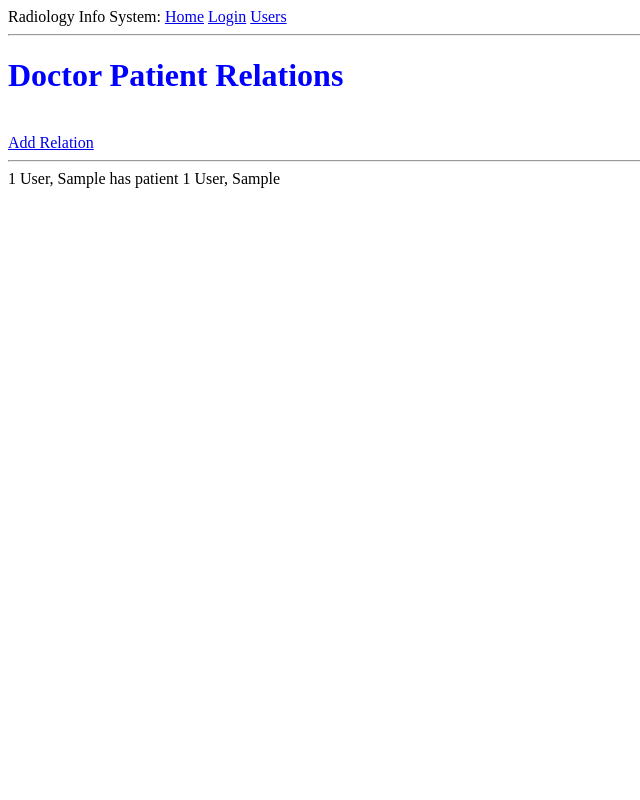
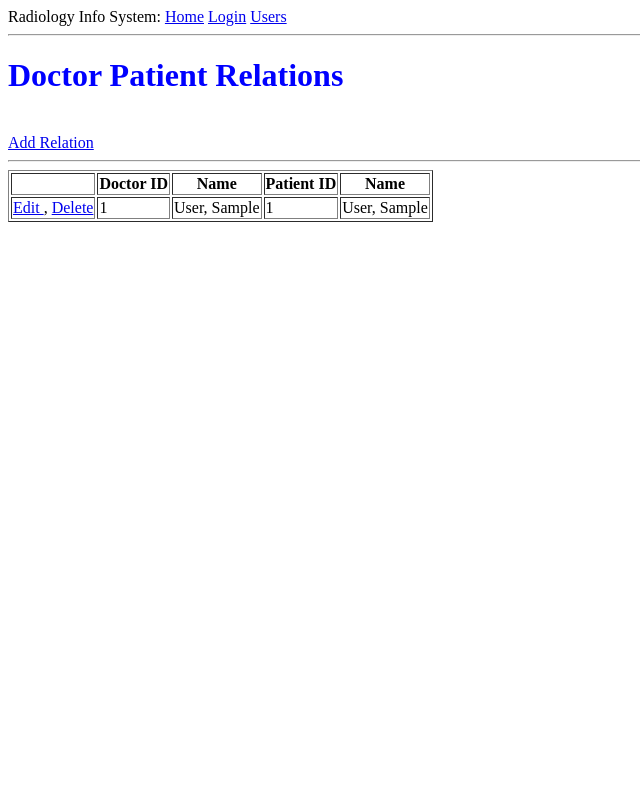
Before and after one commit to MarkGalloway/RIS, a Flask app: page /list_doctor_patients in a window 1280 px wide. Shown: the whole page, without its empty margins (0-640 px from the left). Run offline with Flask 2, Linux system fonts and the light colour scheme; tables that the repository leaves empty hold one stand-in row (values such as "Sample post").

Commit message:
Can edit and delete doctor patient relations. Reduced list persons page to hide users, doctors, patients behind 'details' link. Added link to list doctor patient relations to user management home.

```diff
--- a/app/templates/add_doctor_patient.html
+++ b/app/templates/edit_doctor_patient.html
@@ -2,8 +2,8 @@
 {% extends "base.html" %}
 
 {% block content %}
-    <h1>Add Doctor Patient Relation</h1>
-    <form action="" method="post" name="add_doctor_patient_relation">
+    <h1>{{ actionName }} Doctor Patient Relation:</h1>
+    <form action="" method="post" name="add_edit_doctor_patient_relation">
         {{ form.hidden_tag() }}
         {{ form.doctor_id.label }} {{ form.doctor_id }}
         {{ form.patient_id.label }} {{ form.patient_id }}
--- a/app/templates/list_doctor_patients.html
+++ b/app/templates/list_doctor_patients.html
@@ -3,12 +3,36 @@
 
 {% block content %}
   <h1>Doctor Patient Relations</h1><br>
-    <a href="{{ url_for('add_doctor_patient_relation') }}">Add Relation</a>
+    <a href="{{ url_for('add_edit_doctor_patient_relation') }}">
+        Add Relation</a>
     <hr>
+    <table border="1">
+        <tr>
+            <th></th>
+            <th>Doctor ID</th>
+            <th>Name</th>
+            <th>Patient ID</th>
+            <th>Name</th>
+        </tr>
     {% for dprel in docPatRels %}
-        {{ dprel.doctor_id }} {{ dprel.doctor.last_name }},  {{ dprel.doctor.first_name }}
-        has patient
-        {{ dprel.patient_id }} {{ dprel.patient.last_name }}, {{ dprel.patient.first_name }}
-        <br>
+        <tr>
+            <td><a href="{{ url_for('add_edit_doctor_patient_relation',
+                                    doctorId=dprel.doctor_id,
+                                    patientId=dprel.patient_id) }}">
+                    Edit
+                </a>
+                ,
+                <a href="{{ url_for('delete_doctor_patient_relation',
+                                    doctorId=dprel.doctor_id,
+                                    patientId=dprel.patient_id) }}">
+                    Delete
+                </a>
+            </td>
+            <td>{{ dprel.doctor_id }}</td>
+            <td>{{ dprel.doctor.last_name }},  {{ dprel.doctor.first_name }}</td>
+            <td>{{ dprel.patient_id }}</td>
+            <td>{{ dprel.patient.last_name }}, {{ dprel.patient.first_name }}</td>
+        </tr>
     {% endfor %}
+    </table>
 {% endblock %}
--- a/app/templates/user_management.html
+++ b/app/templates/user_management.html
@@ -3,6 +3,7 @@
 
 {% block content %}
   <h1>User Management</h1><br>
+    <a href="{{ url_for('list_persons') }}">Manage Persons</a><br>
     <a href="{{ url_for('list_users') }}">Manage Users</a><br>
-    <a href="{{ url_for('list_persons') }}">Manage Persons</a><br>
+    <a href="{{ url_for('list_doctor_patients') }}">Manage Doctors</a><br>
 {% endblock %}
--- a/app/views/user_management_views.py
+++ b/app/views/user_management_views.py
@@ -81,6 +81,12 @@ def edit_person(personId):
     return render_template('edit_person.html', form=form, actionName="Edit")
 
 
+@app.route('/person/<personId>/detail')
+def person_detail(personId):
+    person = models.Person.query.get_or_404(personId)
+    return render_template('person_detail.html', person=person)
+
+
 @app.route('/delete_user/<userName>', methods=['GET', 'POST'])
 def delete_user(userName):
     user = models.User.query.get_or_404(userName)
@@ -118,18 +124,44 @@ def list_doctor_patients():
 
 
 @app.route('/add_doctor_patient_relation', methods=['GET', 'POST'])
-def add_doctor_patient_relation():
+@app.route('/edit/doctor/<doctorId>/patient/<patientId>', methods=['GET', 'POST'])
+def add_edit_doctor_patient_relation(doctorId=None, patientId=None):
+    editing = True if doctorId and patientId else False
     persons = models.Person.query.all()
     choices = []
     for person in persons:
         choices.append((person.person_id, ", ".join([person.last_name, person.first_name])))
-    form = DoctorPatientForm()
+
+    if editing:
+        docPatRel = models.Doctor.query.get((doctorId, patientId))
+        form = DoctorPatientForm(obj=docPatRel)
+        actionName = "Edit"
+    else:
+        docPatRel = models.Doctor()
+        form = DoctorPatientForm()
+        actionName = "Add"
+
     form.doctor_id.choices = choices
     form.patient_id.choices = choices
     if form.is_submitted():
-        docPatRel = models.Doctor()
         form.populate_obj(docPatRel)
-        db.session.add(docPatRel)
+        if not editing:
+            db.session.add(docPatRel)
         db.session.commit()
         return redirect(url_for('list_doctor_patients'))
-    return render_template('add_doctor_patient.html', form=form)
+    return render_template('edit_doctor_patient.html', form=form, actionName=actionName)
+
+
+@app.route('/delete/doctor/<doctorId>/patient/<patientId>', methods=['GET', 'POST'])
+def delete_doctor_patient_relation(doctorId, patientId):
+    docPatRel = models.Doctor.query.get_or_404((doctorId, patientId))
+    form = DoctorPatientForm(obj=docPatRel)
+    if form.is_submitted():
+        db.session.delete(docPatRel)
+        db.session.commit()
+        flash(u'Doctor {} Patient {} relation has been deleted'.format(doctorId, patientId))
+        return redirect(url_for('list_doctor_patients'))
+    return render_template('delete_warning.html',
+                           form=form,
+                           objType="Doctor Patient Relation",
+                           objId="{} <-> {}".format(doctorId, patientId))
```
Also changed, not shown: app/templates/list_persons.html (+2 -12 lines), app/templates/person_detail.html (added, +49 -0 lines).
